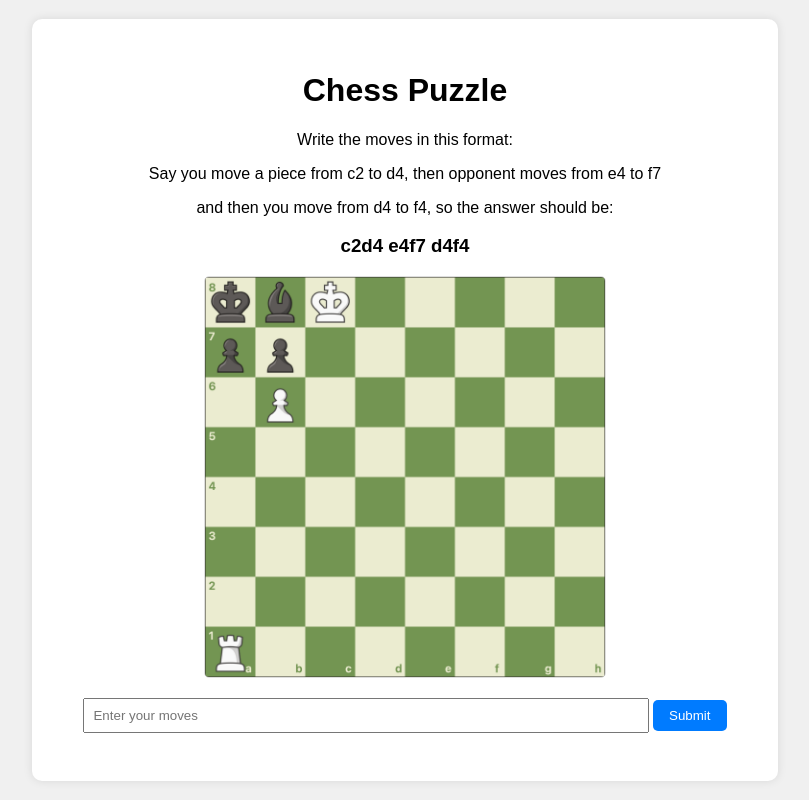
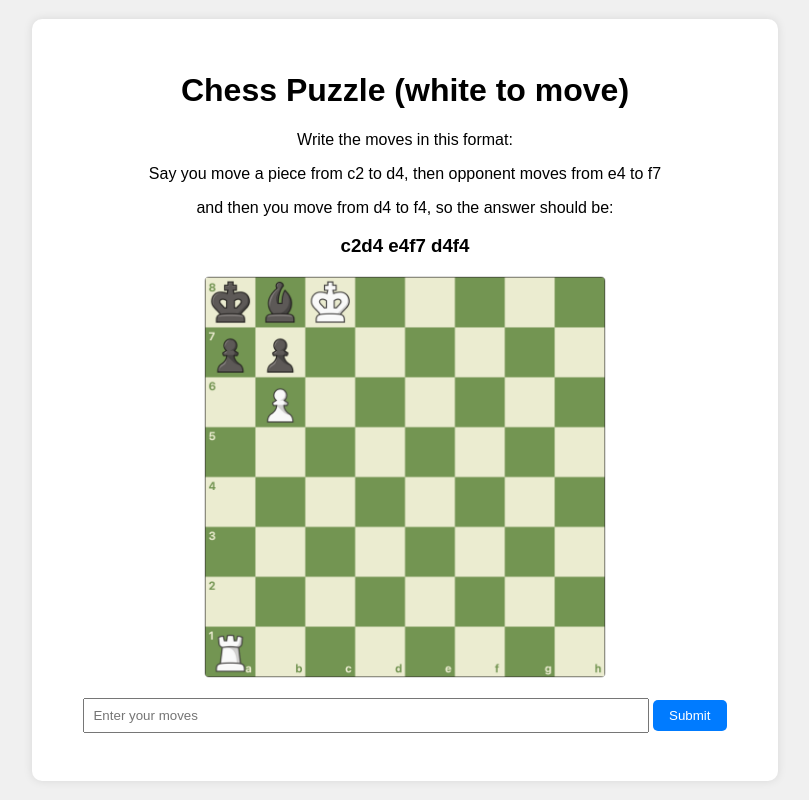
Before and after one commit to ishan-rep/papa_gift, a plain HTML site: page index.html in a window 1280 px wide. Shown: the whole page, without its empty margins (235-1044 px from the left). Drawn offline with Linux system fonts and the light colour scheme.

Commit message:
white to move

```diff
--- a/index.html
+++ b/index.html
@@ -8,7 +8,7 @@
 </head>
 <body>
     <div class="container">
-        <h1>Chess Puzzle</h1>
+        <h1>Chess Puzzle (white to move)</h1>
         <p>
             <p>
                 Write the moves in this format:
```
